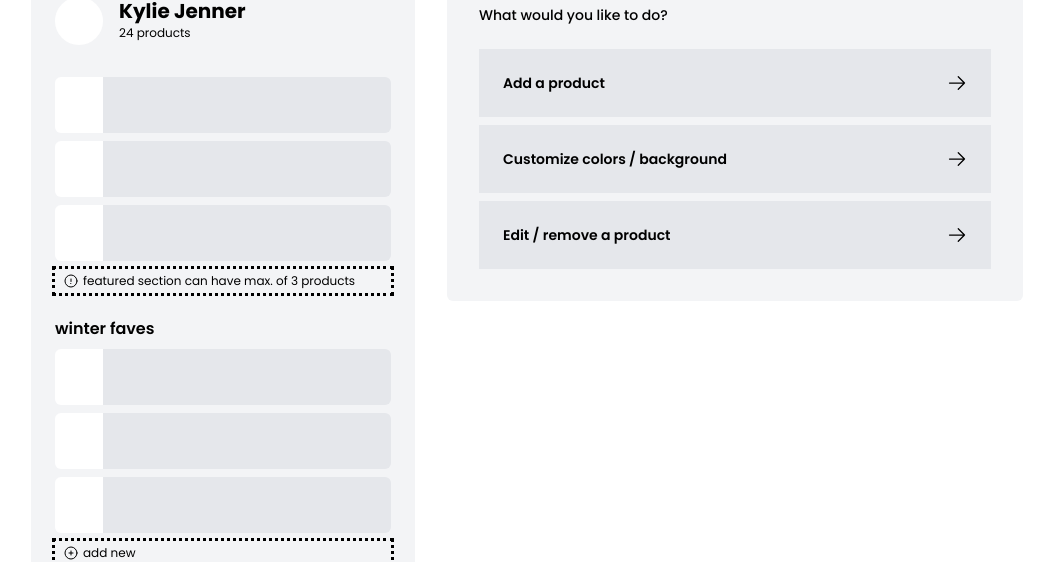
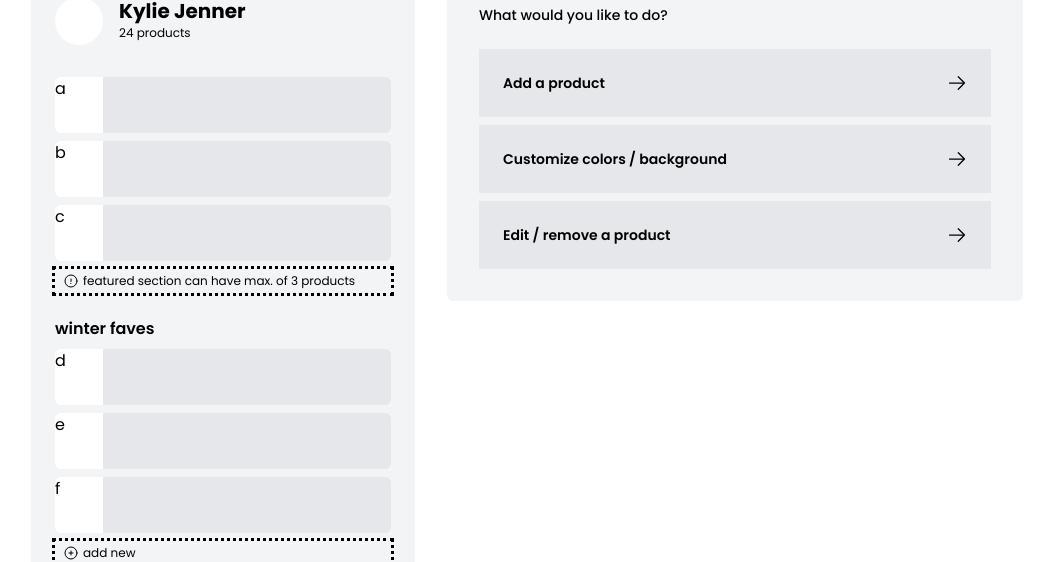
Before and after one commit to jkimcode/melist, a React (Vite) app: page /edit in a window 1280 px wide. Shown: the part 239-801 px from the top of the page, without its empty margins (113-1167 px from the left). Built offline with nearby package versions, Linux system fonts and the light colour scheme.

Commit message:
refactoring and add section view

```diff
--- a/src/common/types.ts
+++ b/src/common/types.ts
@@ -1,3 +1,9 @@
+export interface SectionDetails {
+    title: string,
+    displayTitle: boolean,
+    type: string,
+    products: ProductDetails[]
+}
 export interface ProductDetails {
     productTitle: string;
     productDesc?: string;
--- a/src/components/Melist.tsx
+++ b/src/components/Melist.tsx
@@ -1,8 +1,9 @@
 import { ExclamationCircleIcon, HeartIcon, PlusCircleIcon, PlusIcon } from "@heroicons/react/24/outline";
-import { MelistStyles, ProductDetails } from "../common/types";
+import { MelistStyles, ProductDetails, SectionDetails } from "../common/types";
 import { SetStateAction } from "react";
 import { PencilSquareIcon } from "@heroicons/react/24/outline";
-import { Link } from "react-router";
+import { Link, useSearchParams } from "react-router";
+import Product from "./Product";
 
 type hoveredProductSetter = React.Dispatch<SetStateAction<ProductDetails | null>>
 type clickedProductSetter = React.Dispatch<SetStateAction<ProductDetails | null>>;
@@ -177,7 +178,24 @@ function MelistMyView({ setClicked } : { setClicked: clickedProductSetter }) {
     )
 }
 
+
 function MelistEditView({ styles } : { styles: MelistStyles}) {
+    const [urlParams, setUrlParams] = useSearchParams()
+    const mockData : SectionDetails[] = [
+        {
+            title: "",
+            displayTitle: false,
+            type: "featured",
+            products: [{productTitle: "a"},{productTitle: "b"},{productTitle: "c"}]
+        },
+        {
+            title: "winter faves",
+            displayTitle: true,
+            type: "normal",
+            products: [{productTitle: "d"},{productTitle: "e"},{productTitle: "f"}]
+        }
+    ]
+
     return (
         <div className={`bg-gray-100 p-6 flex flex-col gap-8 rounded-xl w-sm ${styles?.bgColor}`}>
             {/* header */}
@@ -191,50 +209,28 @@ function MelistEditView({ styles } : { styles: MelistStyles}) {
 
             {/* products */}
             <div>
-                {/* featured */}
-                <div className="flex flex-col gap-2">
-                    <div className="flex">
-                        <div className="bg-white size-14 rounded-l-md"></div>
-                        <div className="bg-gray-200 w-full rounded-r-md"></div>
-                    </div>
-                    <div className="flex">
-                        <div className="bg-white size-14 rounded-l-md"></div>
-                        <div className="bg-gray-200 w-full rounded-r-md"></div>
-                    </div>
-                    <div className="flex">
-                        <div className="bg-white size-14 rounded-l-md"></div>
-                        <div className="bg-gray-200 w-full rounded-r-md"></div>
-                    </div>
-                </div>
-                <div className="outline-dotted py-1 px-2 text-xs mt-2 flex items-center">
-                    <ExclamationCircleIcon className="size-4 mr-1" />
-                    featured section can have max. of 3 products
-                </div>
+                {mockData.map(section => (
+                    <Section key={section.title} section={section} />
+                ))}
 
-                {/* more products */}
-                <div className="mt-6">
-                    <div className="font-semibold">winter faves</div>
-                    <div className="flex flex-col gap-2 mt-2">
-                        <div className="flex">
-                            <div className="bg-white size-14 rounded-l-md"></div>
-                            <div className="bg-gray-200 w-full rounded-r-md"></div>
-                        </div>
-                        <div className="flex">
-                            <div className="bg-white size-14 rounded-l-md"></div>
-                            <div className="bg-gray-200 w-full rounded-r-md"></div>
-                        </div>
-                        <div className="flex">
-                            <div className="bg-white size-14 rounded-l-md"></div>
-                            <div className="bg-gray-200 w-full rounded-r-md"></div>
-                        </div>
-                    </div>
-                </div>
-                <div className="outline-dotted py-1 px-2 text-xs mt-2 flex items-center hover:bg-gray-200">
+                <div
+                    className="outline-dotted py-1 px-2 text-xs mt-2 flex items-center hover:bg-gray-200"
+                    onClick={() => setUrlParams(prev => {
+                        prev.set("view", "product")
+                        return prev
+                    })}
+                >
                     <PlusCircleIcon className="size-4 mr-1" />
                     add new
                 </div>
 
-                <div className="outline-dotted py-2 px-2 text-xs mt-6 flex items-center hover:bg-gray-200">
+                <div
+                    className="outline-dotted py-2 px-2 text-xs mt-6 flex items-center hover:bg-gray-200"
+                    onClick={() => setUrlParams(prev => {
+                        prev.set("view", "addSection")
+                        return prev
+                    })}
+                >
                     <PlusIcon className="size-4 mr-1" />
                     add section
                 </div>
@@ -248,4 +244,24 @@ function MelistEditView({ styles } : { styles: MelistStyles}) {
     )
 }
 
+function Section({section} : {section: SectionDetails}) {
+    return (
+        <div key={section.title} className="mt-6 first:mt-0">
+            {section.type != "featured" && <div className="font-semibold mb-2">{section.title}</div>}
+
+            <div className="flex flex-col gap-2">
+                {section.products.map(productItem =>
+                    <Product key={productItem.productTitle} productTitle={productItem.productTitle} />
+                )}
+            </div>
+            {section.type == "featured" && (
+                <div className="outline-dotted py-1 px-2 text-xs mt-2 flex items-center">
+                    <ExclamationCircleIcon className="size-4 mr-1" />
+                    featured section can have max. of 3 products
+                </div>
+            )}
+        </div>
+    )
+}
+
 export default Melist
--- /dev/null
+++ b/src/components/Product.tsx
@@ -0,0 +1,11 @@
+
+function Product({ productTitle } : { productTitle: string }) {
+    return (
+        <div className="flex">
+            <div className="bg-white size-14 rounded-l-md">{productTitle}</div>
+            <div className="bg-gray-200 w-full rounded-r-md"></div>
+        </div>
+    )
+}
+
+export default Product
--- a/src/pages/app/Edit.tsx
+++ b/src/pages/app/Edit.tsx
@@ -74,6 +74,18 @@ function Edit() {
                                         exit={{ x: -10 }}
                                     >
                                         <AddProductView setUrlParams={setUrlParams} />
+                                    </motion.div>
+                                </AnimatePresence>
+                            )}
+                            {urlParams.get("view") == "addSection" && (
+                                <AnimatePresence>
+                                    <motion.div
+                                        transition={{ type: "spring", duration: 0.1, bounce: 0 }}
+                                        initial={{ x: -10 }}
+                                        animate={{ x: 0 }}
+                                        exit={{ x: -10 }}
+                                    >
+                                        <AddSectionView setUrlParams={setUrlParams} />
                                     </motion.div>
                                 </AnimatePresence>
                             )}
@@ -179,6 +191,37 @@ function AddProductView({ setUrlParams } : AddProductViewProps) {
     )
 }
 
+interface AddSectionViewProps {
+    setUrlParams: SetURLSearchParams;
+}
+function AddSectionView({ setUrlParams } : AddSectionViewProps) {
+    return (
+        <div>
+            <div className="font-semibold">Add a new section</div>
+            <div className="mt-2">
+                <input className="py-3 px-4 rounded-md w-72 bg-gray-200 text-sm" placeholder="e.g. summer, holidays, bags" />
+            </div>
+            <div className="flex gap-2">
+                <div
+                    className="py-2 w-32 rounded-md mt-12 bg-gray-200 flex justify-center items-center font-medium hover:bg-gray-300"
+                    onClick={() => setUrlParams(prev => {
+                        prev.set("view", "")
+                        return prev
+                    })}
+                >
+                    <ArrowLeftIcon className="size-4 stroke-3 mr-1" /> quit
+                </div>
+                <div
+                    className="py-2 px-8 rounded-md mt-12 bg-gray-200 flex justify-center items-center font-medium hover:bg-gray-300"
+                    onClick={() => {}}
+                >
+                    add
+                </div>
+            </div>
+        </div>
+    )
+}
+
 interface CustomizeViewProps {
     setUrlParams: SetURLSearchParams;
     setStyles: React.Dispatch<SetStateAction<MelistStyles>>;
```
